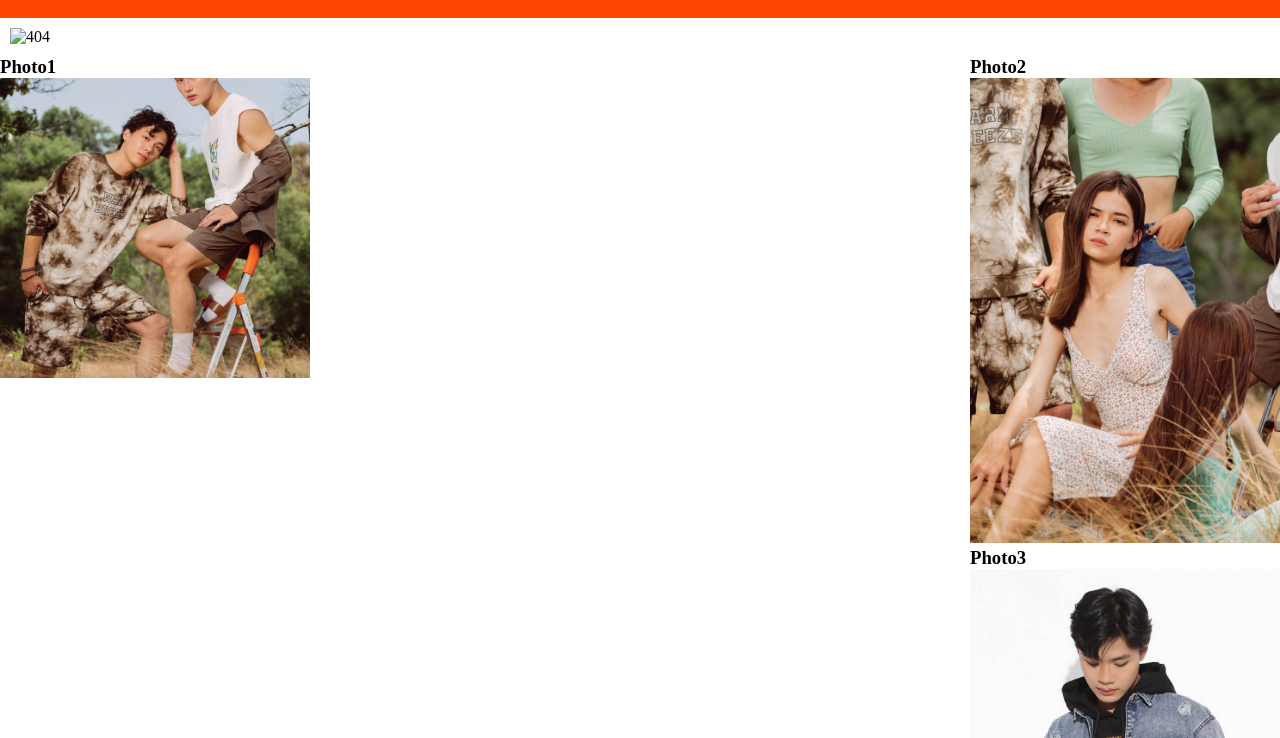
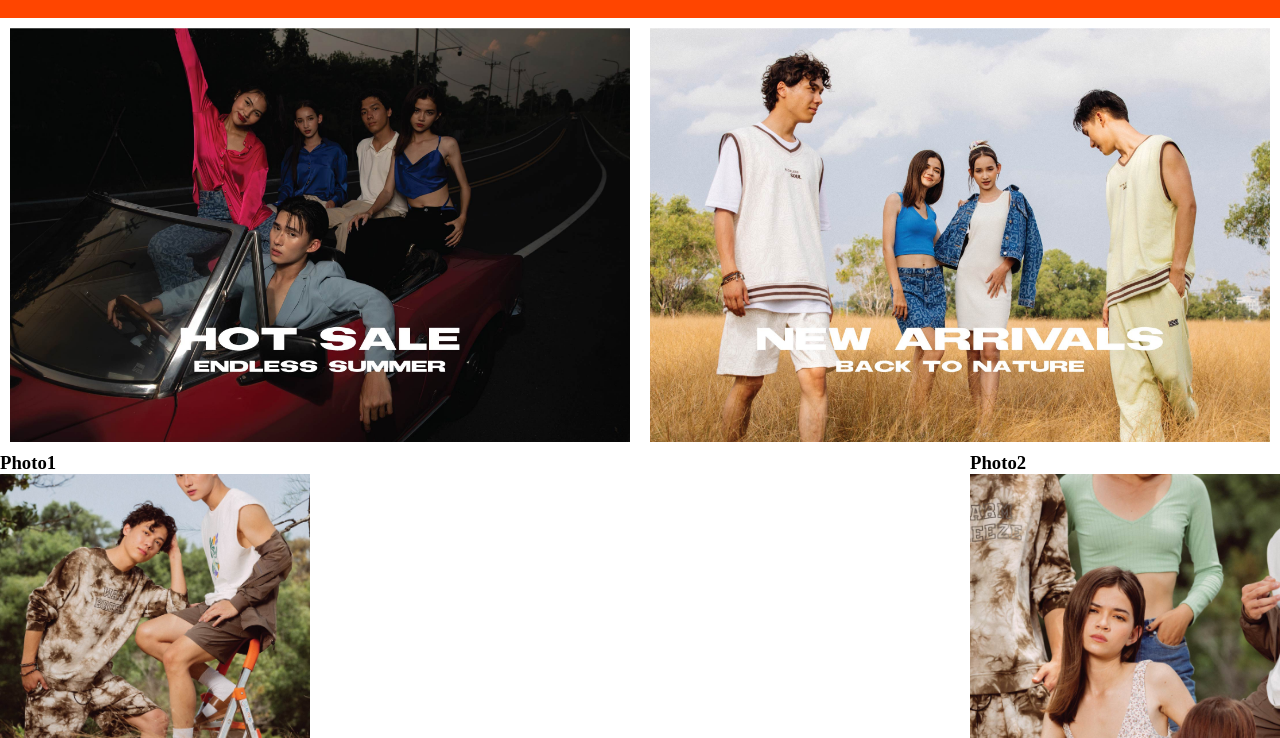
Before and after one commit to vyvuth2003/clothes-shop, a plain HTML site: page index.html in a window 1280 px wide. Shown: the part 62-800 px from the top of the page. Drawn offline with Linux system fonts and the light colour scheme; a web font is replaced by a local one.

Commit message:
updated_2

```diff
--- a/index.html
+++ b/index.html
@@ -31,8 +31,8 @@
 </div>
 <div class="main-content">
     <div class="cover">
-        <img width="100%" height="100%" src="/clothes shop/img/img/h1.jpg" alt="404">
-        <img width="100%" height="100%" src="/clothes shop/img/img/h2.jpg" alt="">
+        <img width="100%" height="100%" src="img/img/h1.jpg" alt="404">
+        <img width="100%" height="100%" src="img/img/h2.jpg" alt="">
     </div>
     <div class="navigation">
     <div class="pl">
```
